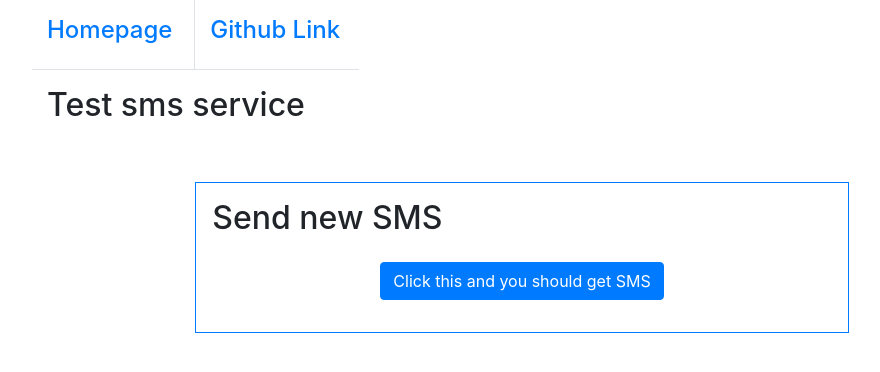
After one commit to jakubnorkiewicz/ctec3110-assignment, a PHP site: template ctec3110_private/components/testbutton.html.twig in a window 1280 px wide. The commit adds this page. Shown: the top 372 px of the page, without its empty margins (118-998 px from the left). Run offline with PHP 8.4, Linux system fonts and the light colour scheme; the template is opened without the code that fills it, so the values that code supplies are empty; some libraries are stand-ins or nearby versions.

Commit message:
- add /test-button page & route

```diff
--- a/ctec3110_private/app/routes.php
+++ b/ctec3110_private/app/routes.php
@@ -4,3 +4,4 @@
 
 require 'routes/homepage.php';
 require 'routes/sms-form.php';
+require 'routes/test-button.php';
--- /dev/null
+++ b/ctec3110_private/components/testbutton.html.twig
@@ -0,0 +1,24 @@
+{% extends 'layout.html.twig' %}
+{% block title %}SMS Form{% endblock %}
+{% block content %}
+
+
+    <div class="row mt-3">
+        <div class="col-7">
+            <h2>Test sms service</h2>
+        </div>
+    </div>
+
+    <div class="row" style="margin-top: 50px">
+        <div class="col-8 offset-2 border border-primary p-3">
+            <h2>Send new SMS</h2>
+            <form>
+                <div class="form-group">
+                <div class="text-center">
+                    <button type="submit" class="btn btn-primary mt-3">Click this and you should get SMS</button><br>
+                </div>
+            </form>
+        </div>
+    </div>
+
+{% endblock %}
```
Also changed, not shown: ctec3110_private/app/routes/test-button.php (added, +10 -0 lines).
